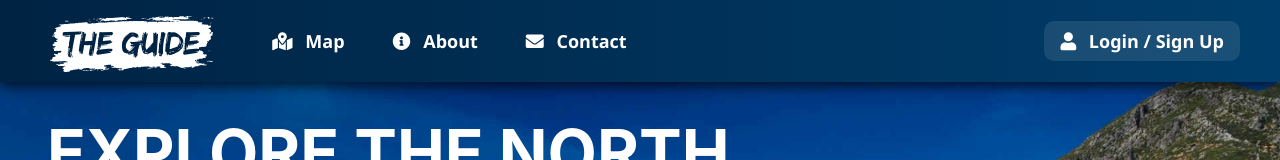
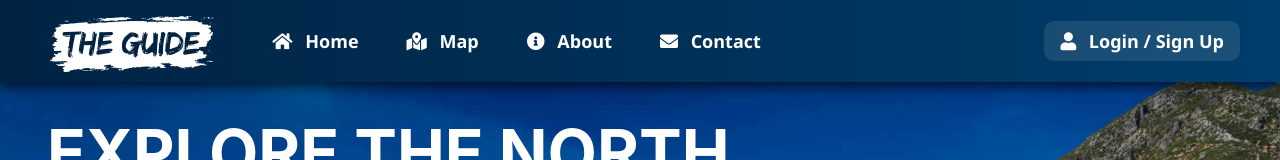
Before and after one commit to Ashraf-gitgud/The-Guide-App, a React (Create React App) app in the folder frontend/: page / in a window 1280 px wide. Shown: the top 160 px of the page. Built offline with nearby package versions, Linux system fonts and the light colour scheme; no server answers.

Commit message:
nav rework

```diff
--- a/frontend/src/Components/Nav/Navbar.jsx
+++ b/frontend/src/Components/Nav/Navbar.jsx
@@ -15,6 +15,7 @@ const Nav = () => {
           </NavLink>
         </div>
         <ul className={`${styles.navMenu} ${isOpen ? styles.navMenuOpen : ''}`}>
+          <li><NavLink to="/" className={styles.navLink} activeClassName={styles.active}><i className="fas fa-home"></i> Home</NavLink></li>
           <li><NavLink to="/map" className={styles.navLink} activeClassName={styles.active}><i className="fas fa-map-marked-alt"></i> Map</NavLink></li>
           <li><NavLink to="/about" className={styles.navLink} activeClassName={styles.active}><i className="fas fa-info-circle"></i> About</NavLink></li>
           <li><NavLink to="/contact" className={styles.navLink} activeClassName={styles.active}><i className="fas fa-envelope"></i> Contact</NavLink></li>
```
